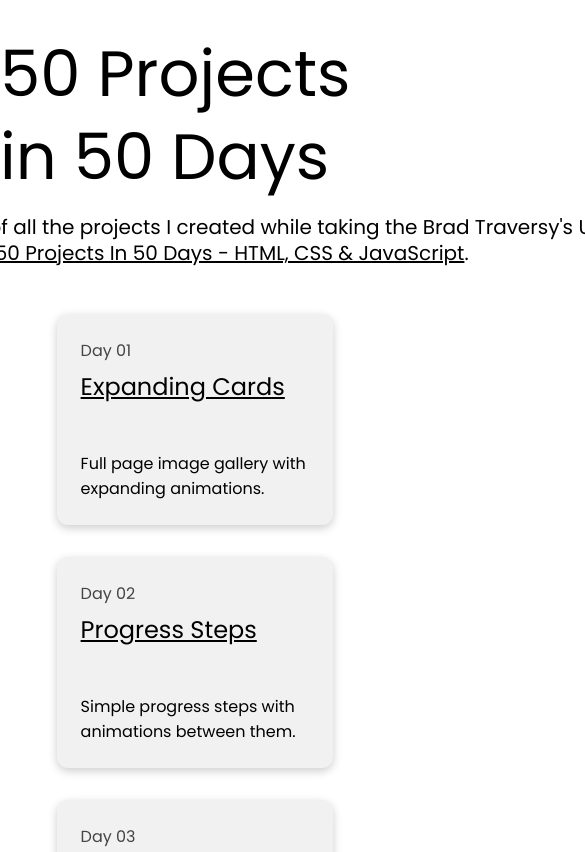
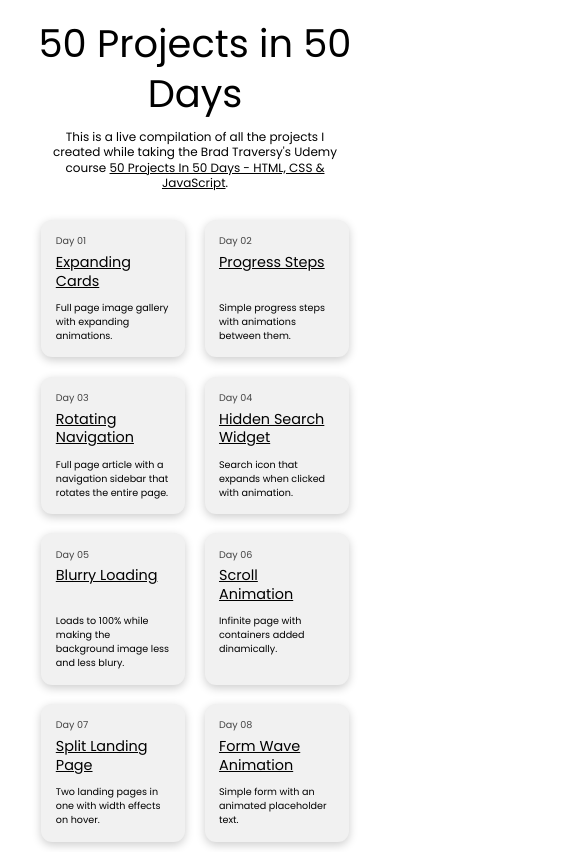
Before and after one commit to sos321/50projects, a plain HTML site: page index.html in a window 390 px wide. Shown: the top 852 px of the page, 585 px wide, since content can reach past the window. Drawn offline with Linux system fonts and the light colour scheme.

Commit message:
Responsive design

```diff
--- /dev/null
+++ b/css/queries.css
@@ -0,0 +1,47 @@
+@media (max-width: 1130px) {
+  .project {
+    width: 15rem;
+  }
+
+  .projects {
+    width: 90%;
+  }
+
+  .description {
+    width: 50rem;
+  }
+
+  html {
+    font-size: 95%;
+  }
+}
+
+@media (max-width: 836px) {
+  html {
+    font-size: 75%;
+  }
+
+  .description {
+    width: 40rem;
+  }
+}
+
+@media (max-width: 520px) {
+  html {
+    font-size: 70%;
+  }
+
+  .description {
+    width: 30rem;
+  }
+
+  .title {
+    width: 35rem;
+  }
+}
+
+@media (max-width: 400px) {
+  html {
+    font-size: 60%;
+  }
+}
--- a/css/style.css
+++ b/css/style.css
@@ -45,6 +45,7 @@ body {
 
 .title {
   font-size: 4rem;
+  text-align: center;
 
   margin: 2rem 0 1rem;
 }
--- a/index.html
+++ b/index.html
@@ -6,6 +6,7 @@
     <meta name="viewport" content="width=device-width, initial-scale=1.0" />
 
     <link rel="stylesheet" href="./css/style.css" />
+    <link rel="stylesheet" href="./css/queries.css" />
 
     <link rel="preconnect" href="https://fonts.googleapis.com" />
     <link rel="preconnect" href="https://fonts.gstatic.com" crossorigin />
```
